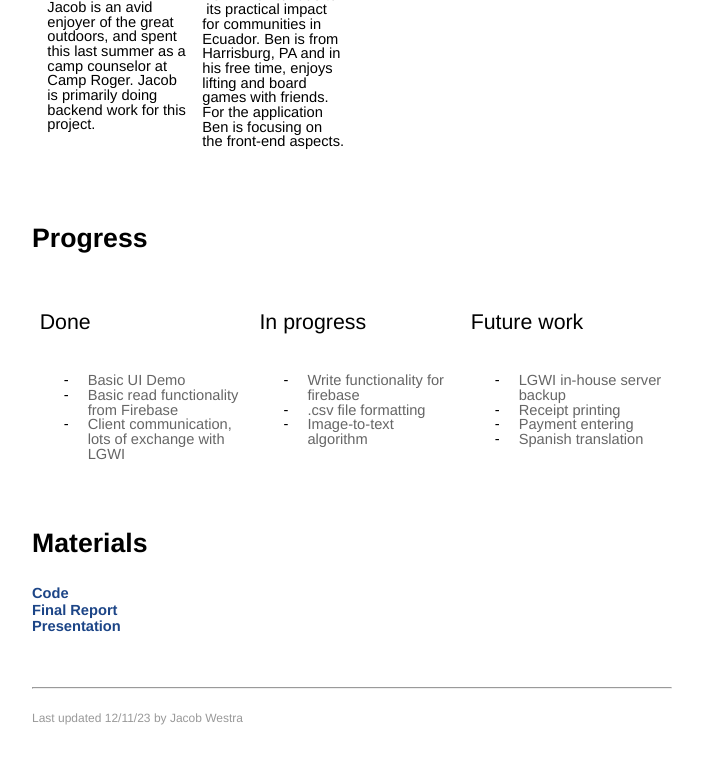
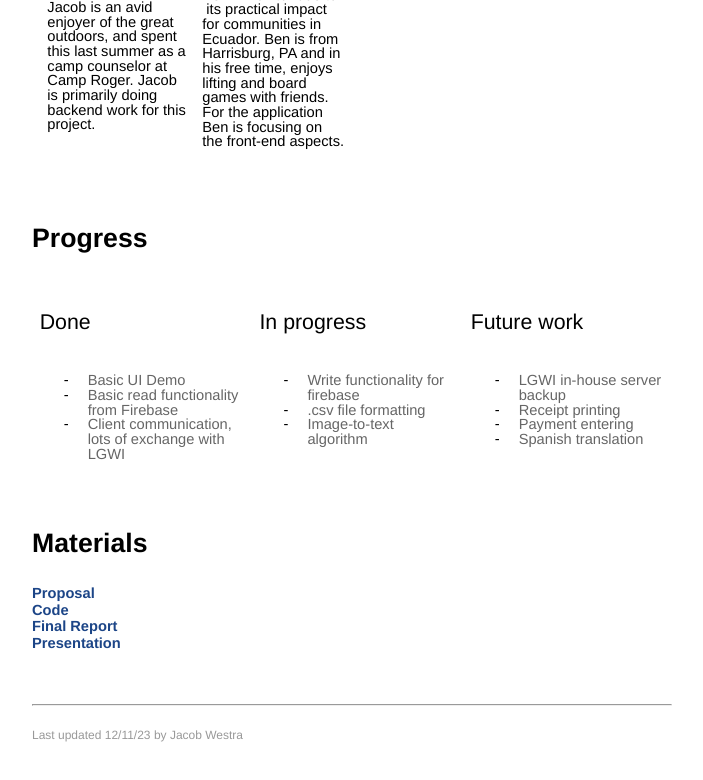
Before and after one commit to jbwx/LGWI, a plain HTML site: page index.html in a window 1280 px wide. Shown: the part 1174-1954 px from the top of the page, without its empty margins (296-999 px from the left). Drawn offline with Linux system fonts and the light colour scheme; a web font is replaced by a local one.

Commit message:
Update links

```diff
--- a/index.html
+++ b/index.html
@@ -936,8 +936,9 @@
 		</tr>
 	</table>
 	<h1 class="c26 c20" id="h.njoj6a8hb9r5"><span class="c12">Materials</span></h1>
-	<p class="c22 c20"><span class="c6"><a class="c17" href="https://www.google.com/url?q=https://github.com/Tanis33/LGWI-Water-Monitor&amp;sa=D&amp;source=editors&amp;ust=1702328896540349&amp;usg=AOvVaw0Wgd9uSXhHyhcegTpY_UxO">Code</a></span></p>
-	<p class="c22 c20"><span class="c6"><a class="c17" href="https://www.google.com/url?q=https://docs.google.com/document/d/12tOT9cYi_QYO3NDCyK6LISc-RILL-1xsZSyv1nHYUZ0/edit&amp;sa=D&amp;source=editors&amp;ust=1702328896540570&amp;usg=AOvVaw1tZKNssrWCxkK0fMeiF4Fz">Final Report</a></span></p>
+	<p class="c22 c20"><span class="c6"><a class="c17" href="https://docs.google.com/document/d/12tOT9cYi_QYO3NDCyK6LISc-RILL-1xsZSyv1nHYUZ0/edit?usp=sharing">Proposal</a></span></p>
+	<p class="c22 c20"><span class="c6"><a class="c17" href="https://github.com/Tanis33/LGWI-Water-Monitor">Code</a></span></p>
+	<p class="c22 c20"><span class="c6"><a class="c17" href="https://docs.google.com/document/d/1UTSy4GoEeFPw4yrjck8AgeQ_euoc3VLVLfcj1fDc730/edit">Final Report</a></span></p>
 	<p class="c20 c22"><span class="c6"><a class="c17" href="https://docs.google.com/presentation/d/1oSdMo34pZkXCoxQ8K8wDrWy6VTXbrXpbSV36ZdiO6N0/edit?usp=sharing">Presentation</a></span></p>
 	<p class="c5"><span class="c8 c6"></span></p>
 	<p class="c5"><span class="c8 c6"></span></p>
```
